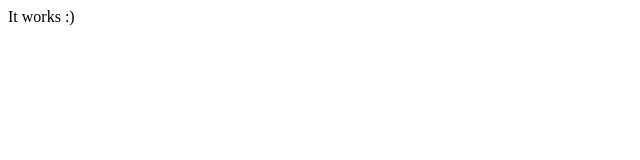
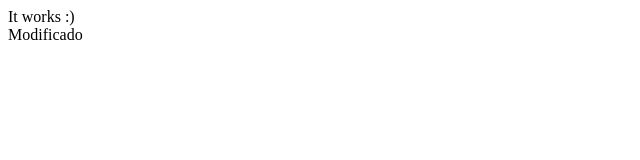
Before and after one commit to gbgdev/tcc, a plain HTML site: page index.html in a window 1280 px wide. Shown: the full height of the page, 0-640 px from the left. Drawn offline with Linux system fonts and the light colour scheme.

Commit message:
PR com modificacao

```diff
--- a/index.html
+++ b/index.html
@@ -1 +1,2 @@
 <div>It works :)</div>
+<div>Modificado</div>
```
